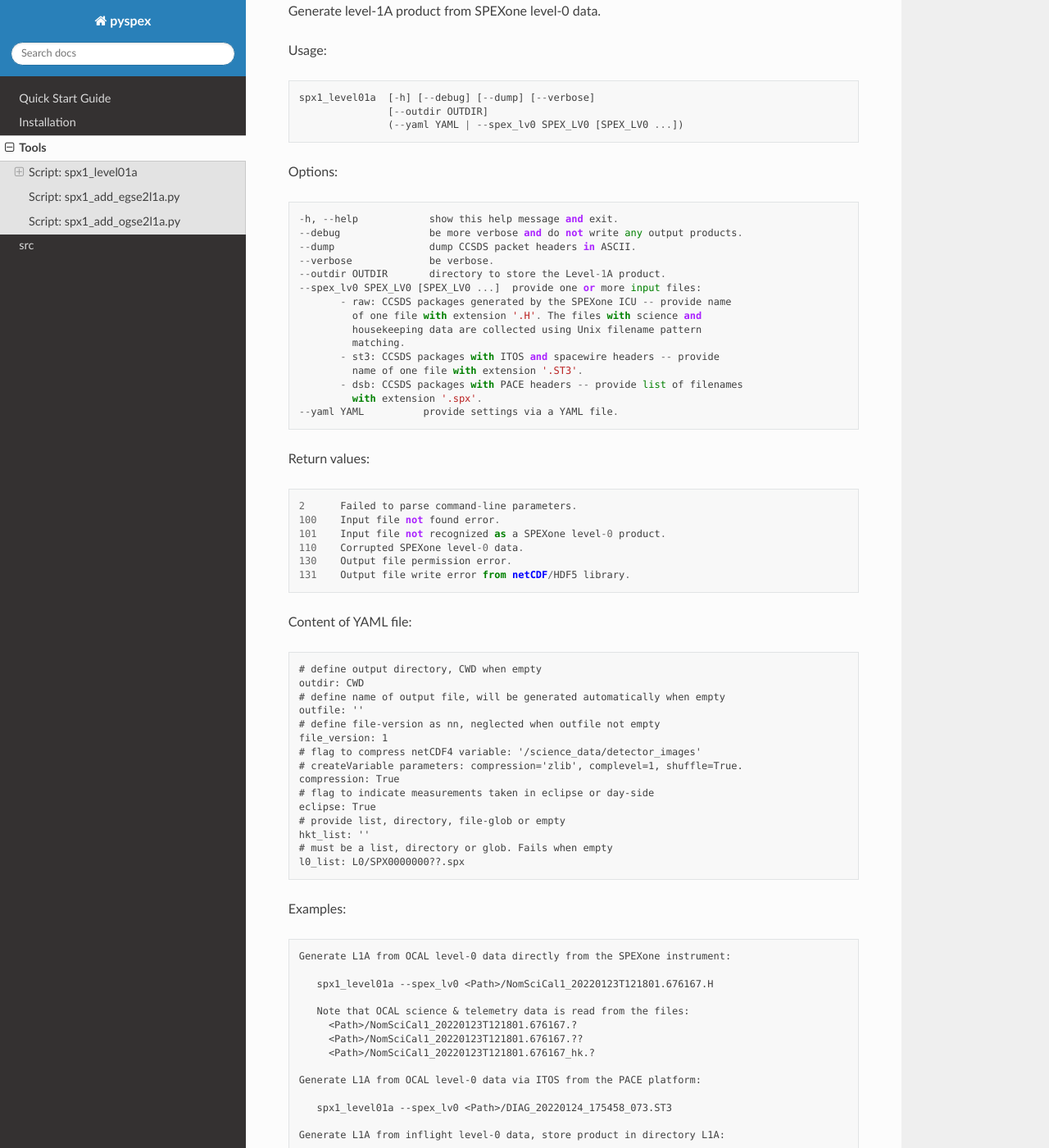
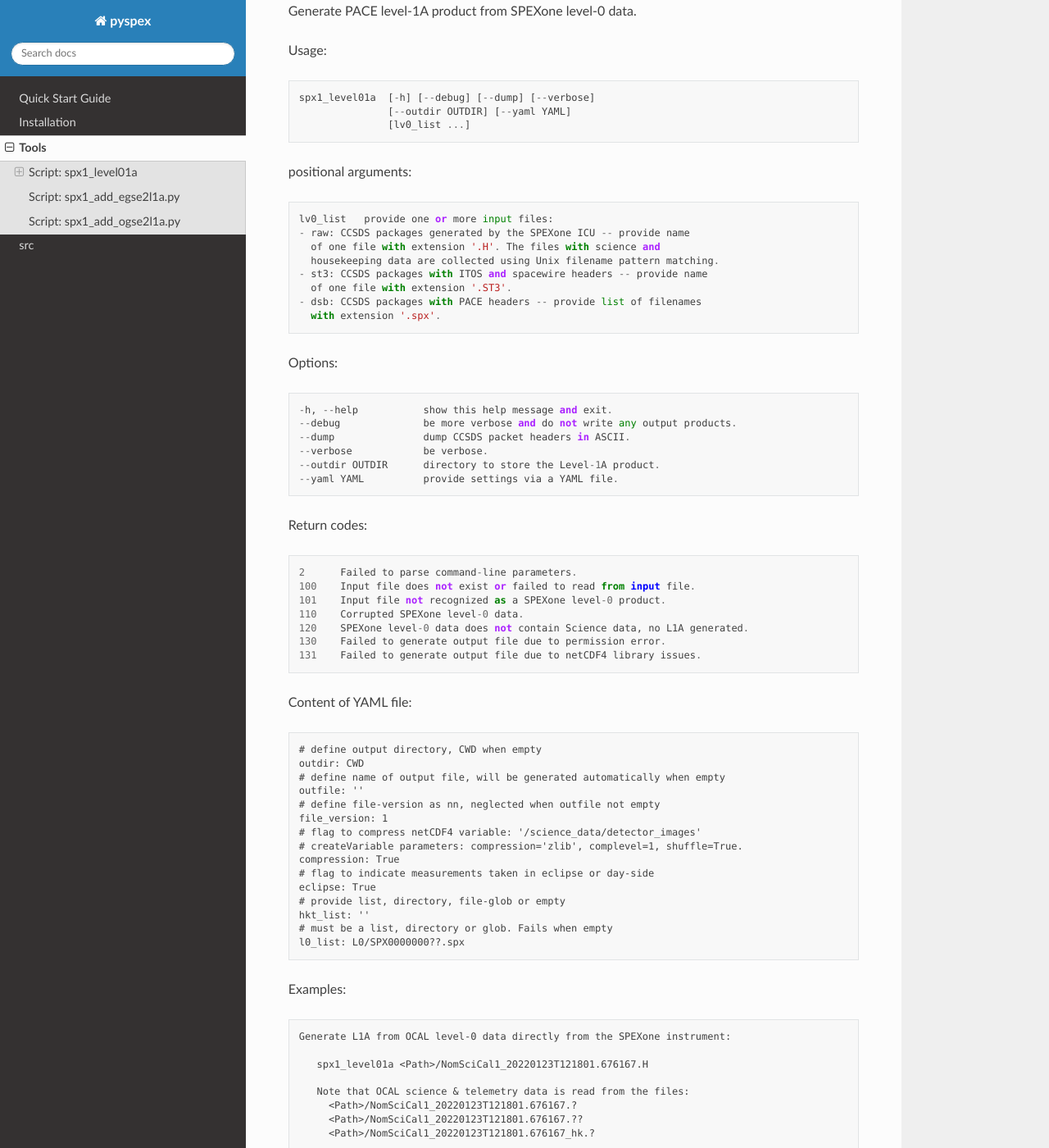
Before and after one commit to rmvanhees/pyspex, a Sphinx documentation site: the page built from docs/tools.rst, in a window 1280 px wide and 1400 px high, scrolled down 262 px. Shown: the whole window at 82% size. Built offline with Sphinx 7.4.7 and the Read the Docs theme 2.0.0, drawn with Linux system fonts in a browser that asks for light colours; some of the changed text lies outside the part shown.

Commit message:
Fixed typo's in the documentation; Fixed bugs in the return codes of the L1A processors; Updates for changes in the command-line parameters.

```diff
--- a/docs/tools.rst
+++ b/docs/tools.rst
@@ -6,40 +6,43 @@ section.
 
 Script: spx1_level01a
 ---------------------
-Generate level-1A product from SPEXone level-0 data.
+Generate PACE level-1A product from SPEXone level-0 data.
 
 Usage::
 
   spx1_level01a  [-h] [--debug] [--dump] [--verbose]
-		 [--outdir OUTDIR]
-		 (--yaml YAML | --spex_lv0 SPEX_LV0 [SPEX_LV0 ...])
+		 [--outdir OUTDIR] [--yaml YAML]
+		 [lv0_list ...]
+
+positional arguments::
+
+  lv0_list   provide one or more input files:
+  - raw: CCSDS packages generated by the SPEXone ICU -- provide name
+    of one file with extension '.H'. The files with science and
+    housekeeping data are collected using Unix filename pattern matching.
+  - st3: CCSDS packages with ITOS and spacewire headers -- provide name
+    of one file with extension '.ST3'.
+  - dsb: CCSDS packages with PACE headers -- provide list of filenames
+    with extension '.spx'.
 
 Options::
 
-  -h, --help            show this help message and exit.
-  --debug               be more verbose and do not write any output products.
-  --dump                dump CCSDS packet headers in ASCII.
-  --verbose             be verbose.
-  --outdir OUTDIR       directory to store the Level-1A product.
-  --spex_lv0 SPEX_LV0 [SPEX_LV0 ...]  provide one or more input files:
-         - raw: CCSDS packages generated by the SPEXone ICU -- provide name
-	   of one file with extension '.H'. The files with science and
-	   housekeeping data are collected using Unix filename pattern
-	   matching.
-         - st3: CCSDS packages with ITOS and spacewire headers -- provide
-	   name of one file with extension '.ST3'.
-	 - dsb: CCSDS packages with PACE headers -- provide list of filenames
-	   with extension '.spx'.
+  -h, --help           show this help message and exit.
+  --debug              be more verbose and do not write any output products.
+  --dump               dump CCSDS packet headers in ASCII.
+  --verbose            be verbose.
+  --outdir OUTDIR      directory to store the Level-1A product.
   --yaml YAML          provide settings via a YAML file.
 
-Return values::
+Return codes::
 
   2      Failed to parse command-line parameters.
-  100    Input file not found error.
+  100    Input file does not exist or failed to read from input file.
   101    Input file not recognized as a SPEXone level-0 product.
   110    Corrupted SPEXone level-0 data.
-  130    Output file permission error.
-  131    Output file write error from netCDF/HDF5 library.
+  120    SPEXone level-0 data does not contain Science data, no L1A generated.
+  130    Failed to generate output file due to permission error.
+  131    Failed to generate output file due to netCDF4 library issues.
 
 Content of YAML file::
 
@@ -63,7 +66,7 @@ Examples::
 
  Generate L1A from OCAL level-0 data directly from the SPEXone instrument:
 
-    spx1_level01a --spex_lv0 <Path>/NomSciCal1_20220123T121801.676167.H
+    spx1_level01a <Path>/NomSciCal1_20220123T121801.676167.H
 
     Note that OCAL science & telemetry data is read from the files:
       <Path>/NomSciCal1_20220123T121801.676167.?
@@ -72,11 +75,11 @@ Examples::
 
  Generate L1A from OCAL level-0 data via ITOS from the PACE platform:
 
-    spx1_level01a --spex_lv0 <Path>/DIAG_20220124_175458_073.ST3
+    spx1_level01a <Path>/DIAG_20220124_175458_073.ST3
 
  Generate L1A from inflight level-0 data, store product in directory L1A:
 
-    spx1_level01a --outdir L1A --spex_lv0 <Path>/SPX*.spx
+    spx1_level01a --outdir L1A <Path>/SPX*.spx
 
  Generate L1A from inflight level-0 data read settings from a YAML file:
 
@@ -92,11 +95,11 @@ Examples::
 
  Dry-run: be extra verbose without generating data:
 
-    spx1_level01a --debug --spex_lv0 <Path>/NomSciCal1_20220123T121801.676167.H
+    spx1_level01a --debug <Path>/NomSciCal1_20220123T121801.676167.H
 
  Read level-0 data and dump CCSDS packet headers in ASCII:
 
-    spx1_level01a --dump --spex_lv0 <Path>/NomSciCal1_20220123T121801.676167.H
+    spx1_level01a --dump <Path>/NomSciCal1_20220123T121801.676167.H
 
 Environment::
 
@@ -106,6 +109,7 @@ Environment::
    package `pyspex`. The latest version can be obtained from
          `https://maia.usno.navy.mil/ser7/tai-utc.dat`.
    When OCVARROOT is set the path should be '$OCVARROOT/common/tai-utc.dat'.
+
 
 Inflight measurements
 ~~~~~~~~~~~~~~~~~~~~~
```
Also changed, not shown: examples/l1agen_spex/README.rst, 2 other files.
